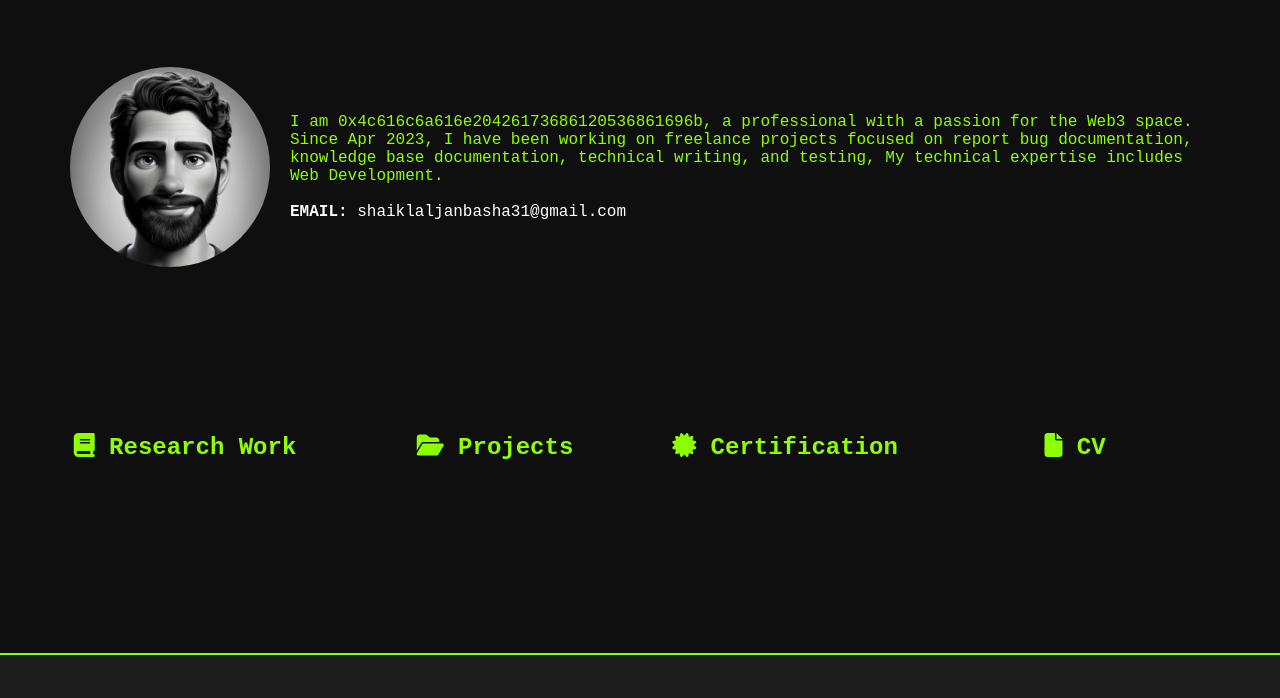
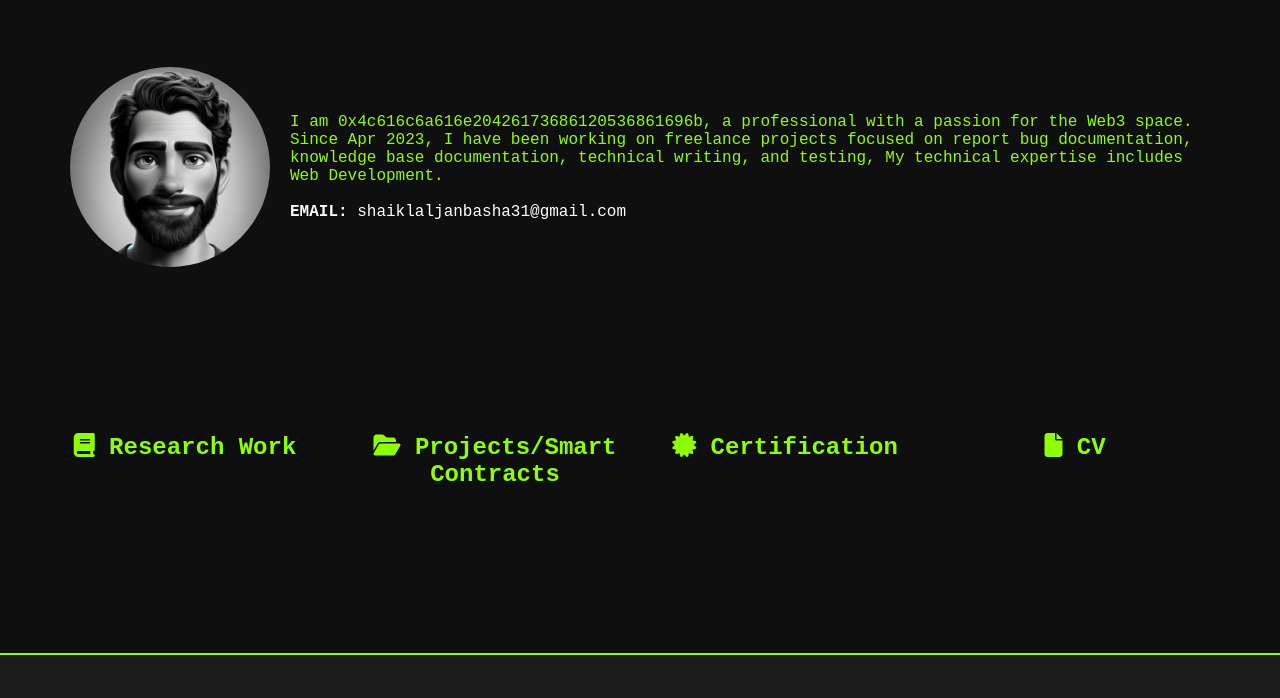
Before and after one commit to ljb630/ljb630.github.io, a plain HTML site: page index.html in a window 1280 px wide. Shown: the part 52-750 px from the top of the page. Drawn offline with nearby package versions, Linux system fonts and the light colour scheme; a small style sheet from the web is missing.

Commit message:
Update index.html
Signed-off-by: Laljan Basha Shaik <74303145+ljb630@users.noreply.github.com>

```diff
--- a/index.html
+++ b/index.html
@@ -110,7 +110,7 @@
     </section>
     <section id="blog">
       <h2><i class="fa-solid fa-folder-open"></i> <a class="post-link" href="./projects/projectpage.html">
-          Projects</h2>
+          Projects/Smart Contracts</h2>
       <div class="blog-post">
         <main class="page-content" aria-label="Content">
           <div class="wrapper">
```
